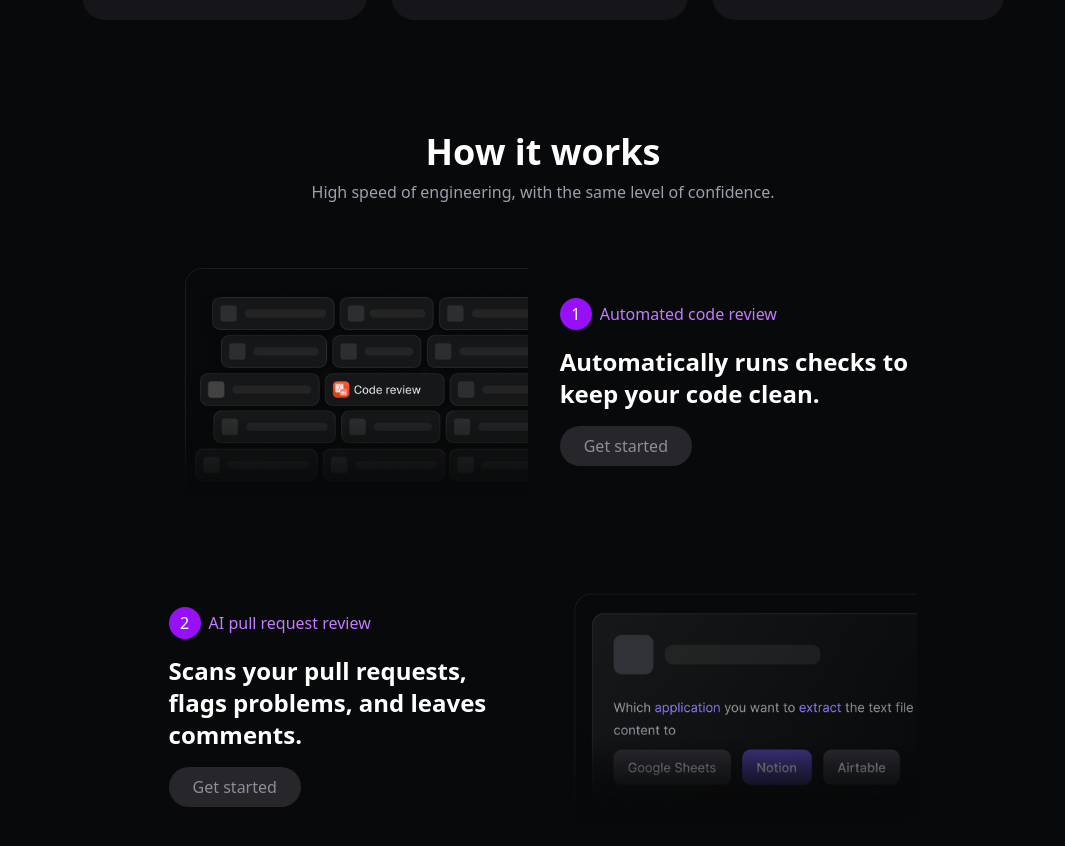
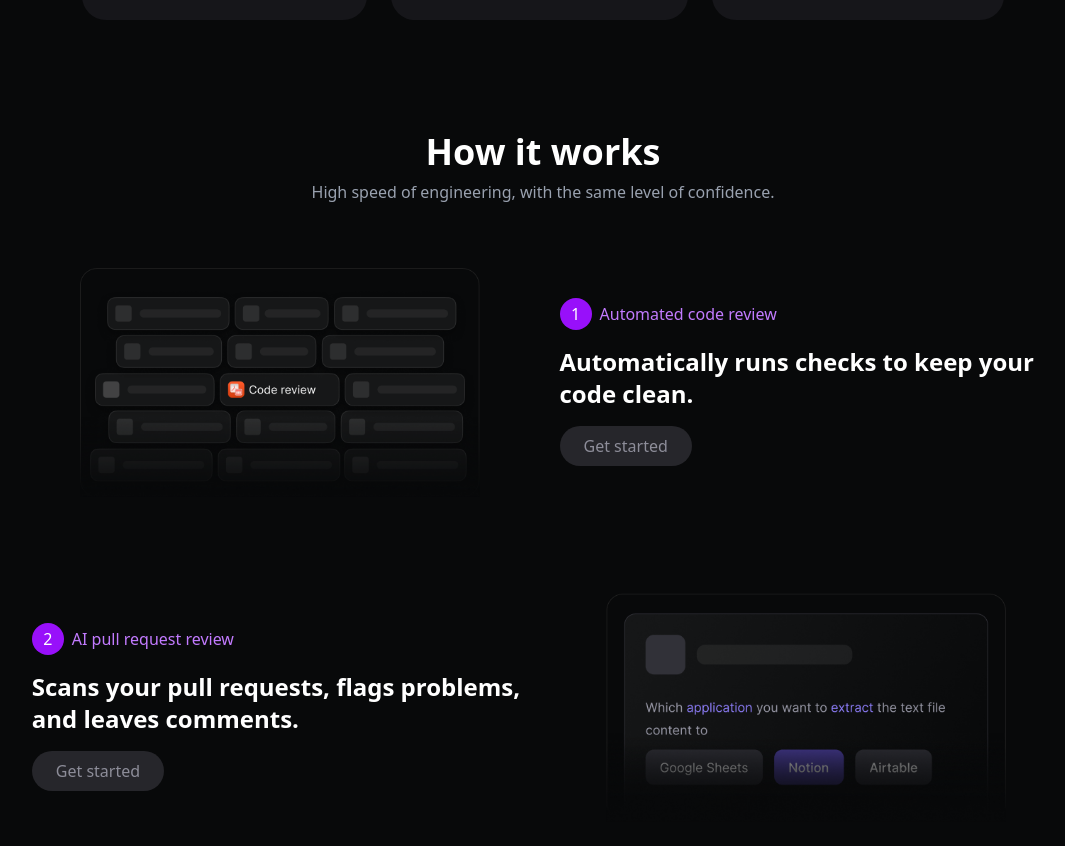
Before and after one commit to Reactify-Innovations/Code-Mender, a Next.js app: page / in a window 1280 px wide. Shown: the part 3274-4120 px from the top of the page, without its empty margins (97-1162 px from the left). Built offline with nearby package versions, Linux system fonts and the light colour scheme.

Commit message:
endingSection-fix

```diff
--- a/src/app/components/endingSection/sections.jsx
+++ b/src/app/components/endingSection/sections.jsx
@@ -3,122 +3,80 @@ import { motion } from 'framer-motion';
 
     const Sections = () => {
     return (
-    <div className="text-white min-h-screen w-full xl:w-[70%] mx-auto p-4 xl:p-8 lg:p-12 flex flex-col items-center justify-center relative">
+        <div className="text-white min-h-screen w-full max-w-[1200px] mx-auto p-4 xl:p-8 lg:p-12 flex flex-col items-center justify-center relative overflow-hidden">
         {/* Header */}
-    <div className="text-center mb-12 relative">
+        <div className="text-center mb-12">
             <h1 className="text-2xl md:text-3xl lg:text-4xl font-bold mb-2">How it works</h1>
             <p className="text-gray-400 text-sm md:text-base">
             High speed of engineering, with the same level of confidence.
             </p>
         </div>
 
-    {/* Feature 1 - Automated Code Review */}
-    <div className="flex flex-col md:flex-row items-center gap-8 mb-16 w-full md:w-[90%] relative">
+        {/* Feature Sections */}
+        {[
+            {
+            id: 1,
+            title: "Automated code review",
+            description: "Automatically runs checks to keep your code clean.",
+            imgSrc: "/section-images/img1.png",
+            direction: "md:flex-row",
+            animationX: 100,
+            },
+            {
+            id: 2,
+            title: "AI pull request review",
+            description: "Scans your pull requests, flags problems, and leaves comments.",
+            imgSrc: "/section-images/img2.png",
+            direction: "md:flex-row-reverse",
+            animationX: -100,
+            },
+            {
+            id: 3,
+            title: "Code checker",
+            description: "Checks your code across multiple languages, helps you catch & fix bugs faster.",
+            imgSrc: "/section-images/img3.png",
+            direction: "md:flex-row",
+            animationX: 100,
+            },
+        ].map((feature) => (
+            <div
+            key={feature.id}
+            className={`flex flex-col ${feature.direction} items-center gap-8 mb-16 w-full md:w-[90%] relative`}
+            >
+            {/* Image */}
             <motion.div
-        initial={{ opacity: 0, x: 100 }}
+                initial={{ opacity: 0, x: feature.animationX }}
                 whileInView={{ opacity: 1, x: 0 }}
                 transition={{ duration: 0.6 }}
                 viewport={{ once: true }}
-        className="w-full md:w-1/2 rounded-lg p-4 overflow-hidden relative"
+                className="w-full md:w-1/2 rounded-lg p-4 overflow-hidden min-h-[1px] flex items-center justify-center"
             >
-        <div className="w-auto xl:w-[400px] mx-auto">
-            <img src="/section-images/img1.png" alt="" />
+                <div className="w-full max-w-[400px] mx-auto">
+                <img src={feature.imgSrc} alt="" className="w-full h-auto object-contain" />
                 </div>
             </motion.div>
 
+            {/* Text Content */}
             <motion.div
-        initial={{ opacity: 0, x: 100 }}
+                initial={{ opacity: 0, x: feature.animationX }}
                 whileInView={{ opacity: 1, x: 0 }}
                 transition={{ duration: 0.6 }}
                 viewport={{ once: true }}
-        className="w-full md:w-1/2 space-y-4 relative"
+                className="w-full md:w-1/2 space-y-4"
             >
                 <div className="flex items-center gap-2">
                 <div className="w-6 md:w-8 h-6 md:h-8 rounded-full bg-purple-600 flex items-center justify-center text-white">
-            <span>1</span>
+                    <span>{feature.id}</span>
                 </div>
-            <span className="text-purple-400">Automated code review</span>
+                <span className="text-purple-400">{feature.title}</span>
                 </div>
-        <h2 className="text-md md:text-2xl font-bold">
-            Automatically runs checks to keep your code clean.
-        </h2>
-        <button className="bg-[#26262B] text-[#8D8D99] rounded-full px-4 md:px-6 py-2 flex items-center gap-2 hover:bg-[#26262b96] transition-colors relative">
+                <h2 className="text-md md:text-2xl font-bold">{feature.description}</h2>
+                <button className="bg-[#26262B] text-[#8D8D99] rounded-full px-4 md:px-6 py-2 flex items-center gap-2 hover:bg-[#26262b96] transition-colors">
                 Get started
                 </button>
             </motion.div>
             </div>
-
-    {/* Feature 2 - AI Pull Request Review */}
-    <div className="flex flex-col md:flex-row-reverse items-center gap-8 mb-16 w-full md:w-[90%] relative">
-        <motion.div
-        initial={{ opacity: 0, x: -100 }}
-        whileInView={{ opacity: 1, x: 0 }}
-        transition={{ duration: 0.6 }}
-        viewport={{ once: true }}
-        className="w-full md:w-1/2 rounded-lg p-4 overflow-hidden relative"
-        >
-        <div className="w-auto xl:w-[400px] mx-auto">
-            <img src="/section-images/img2.png" alt="" />
-        </div>
-        </motion.div>
-
-        <motion.div
-        initial={{ opacity: 0, x: -100 }}
-        whileInView={{ opacity: 1, x: 0 }}
-        transition={{ duration: 0.6 }}
-        viewport={{ once: true }}
-        className="w-full md:w-1/2 space-y-4 relative"
-        >
-        <div className="flex items-center gap-2">
-            <div className="w-6 md:w-8 h-6 md:h-8 rounded-full bg-purple-600 flex items-center justify-center text-white">
-            <span>2</span>
-            </div>
-            <span className="text-purple-400">AI pull request review</span>
-        </div>
-        <h2 className="text-md md:text-2xl font-bold">
-            Scans your pull requests, flags problems, and leaves comments.
-        </h2>
-        <button className="bg-[#26262B] text-[#8D8D99] rounded-full px-4 md:px-6 py-2 flex items-center gap-2 hover:bg-[#26262b96] transition-colors relative">
-            Get started
-        </button>
-        </motion.div>
-    </div>
-
-    {/* Feature 3 - Code Checker */}
-    <div className="flex flex-col md:flex-row items-center gap-8 w-full md:w-[90%] relative">
-        <motion.div
-        initial={{ opacity: 0, x: 100 }}
-        whileInView={{ opacity: 1, x: 0 }}
-        transition={{ duration: 0.6 }}
-        viewport={{ once: true }}
-        className="w-full md:w-1/2 rounded-lg p-4 overflow-hidden relative"
-        >
-        <div className="w-auto xl:w-[400px] mx-auto">
-            <img src="/section-images/img3.png" alt="" />
-        </div>
-        </motion.div>
-
-        <motion.div
-        initial={{ opacity: 0, x: 100 }}
-        whileInView={{ opacity: 1, x: 0 }}
-        transition={{ duration: 0.6 }}
-        viewport={{ once: true }}
-        className="w-full md:w-1/2 space-y-4 relative"
-        >
-        <div className="flex items-center gap-2">
-            <div className="w-6 md:w-8 h-6 md:h-8 rounded-full bg-purple-600 flex items-center justify-center text-white">
-            <span>3</span>
-            </div>
-            <span className="text-purple-400">Code checker</span>
-        </div>
-        <h2 className="text-md md:text-2xl font-bold">
-            Checks your code across multiple languages, helps you catch & fix bugs faster.
-        </h2>
-        <button className="bg-[#26262B] text-[#8D8D99] rounded-full px-4 md:px-6 py-2 flex items-center gap-2 hover:bg-[#26262b96] transition-colors relative">
-            Get started
-        </button>
-        </motion.div>
-    </div>
+        ))}
         </div>
     );
     };
--- a/src/app/components/pattern-examples/pattern.jsx
+++ b/src/app/components/pattern-examples/pattern.jsx
@@ -76,12 +76,12 @@ switch (iconName) {
 
 const renderChartImage = () => {
     return (
-        <div className="relative w-full h-[300px] max-w-[500px] mx-auto">
+    <div className="relative w-full h-[250px] max-w-[400px] mx-auto">
         <Image
         src="/chart.png"
         alt="Chart"
-            width={500}
-            height={300}
+        width={400}
+        height={250}
         className="absolute inset-0 w-full h-full object-contain"
         />
     </div>
@@ -93,7 +93,7 @@ const currentContent = tabContent[activeTab];
 
 return (
 <motion.div
-    initial={{ opacity: 0, y: 50 }}
+    initial={{ opacity: 0, y: 30 }}
     whileInView={{ opacity: 1, y: 0 }}
     transition={{ duration: 0.8 }}
     viewport={{ once: true }}
@@ -134,7 +134,7 @@ return (
             <button
             key={tab.id}
             onClick={() => setActiveTab(tab.id)}
-            className={`flex items-center px-1 md:px-8 xl:px-14 text-[12px] md:text-[16px] xl:text-lg font-bold py-2 md:py-3 rounded-md transition-colors ${
+            className={`flex items-center px-4 md:px-8 xl:px-14 text-[12px] md:text-[16px] xl:text-lg font-bold py-2 md:py-3 rounded-xl transition-colors ${
                 activeTab === tab.id ? "bg-[#333333]" : "bg-transparent hover:bg-[#FFFFFF14]"
             }`}
             >
@@ -147,7 +147,7 @@ return (
         {/* Tab Content */}
         <div className="flex flex-col md:flex-row gap-6 md:gap-10 px-2 md:px-0">
         <motion.div
-            initial={{ opacity: 0, x: -50 }}
+            initial={{ opacity: 0, x: -30 }}
             whileInView={{ opacity: 1, x: 0 }}
             transition={{ duration: 0.8, delay: 0.5 }}
             viewport={{ once: true }}
@@ -165,21 +165,22 @@ return (
             </div>
 
             <div className="mt-8">
-            <button className="flex items-center gap-2 px-5 py-3 bg-[#26262B] hover:bg-[#26262bb4] rounded-full text-lg text-[#8D8D99] transition-colors">
+            <button className="flex items-center gap-2 px-5 py-3 bg-[#26262B] hover:bg-[#26262bb4] rounded-full text-sm md:text-lg text-[#8D8D99] transition-colors">
                 Get started free
             </button>
             </div>
         </motion.div>
 
         <motion.div
-  initial={{ opacity: 0, x: 50 }}
+  initial={{ opacity: 0, x: 25 }}
   whileInView={{ opacity: 1, x: 0 }}
   transition={{ duration: 0.8, delay: 0.5 }}
   viewport={{ once: true }}
-  className="md:w-1/2 flex items-center justify-center relative overflow-hidden"
+  className="md:w-1/2 flex items-center justify-center "
 >
   {renderChartImage()}
 </motion.div>
+
 
 
 
```
Lines whose indentation alone changed are shown as unchanged.
